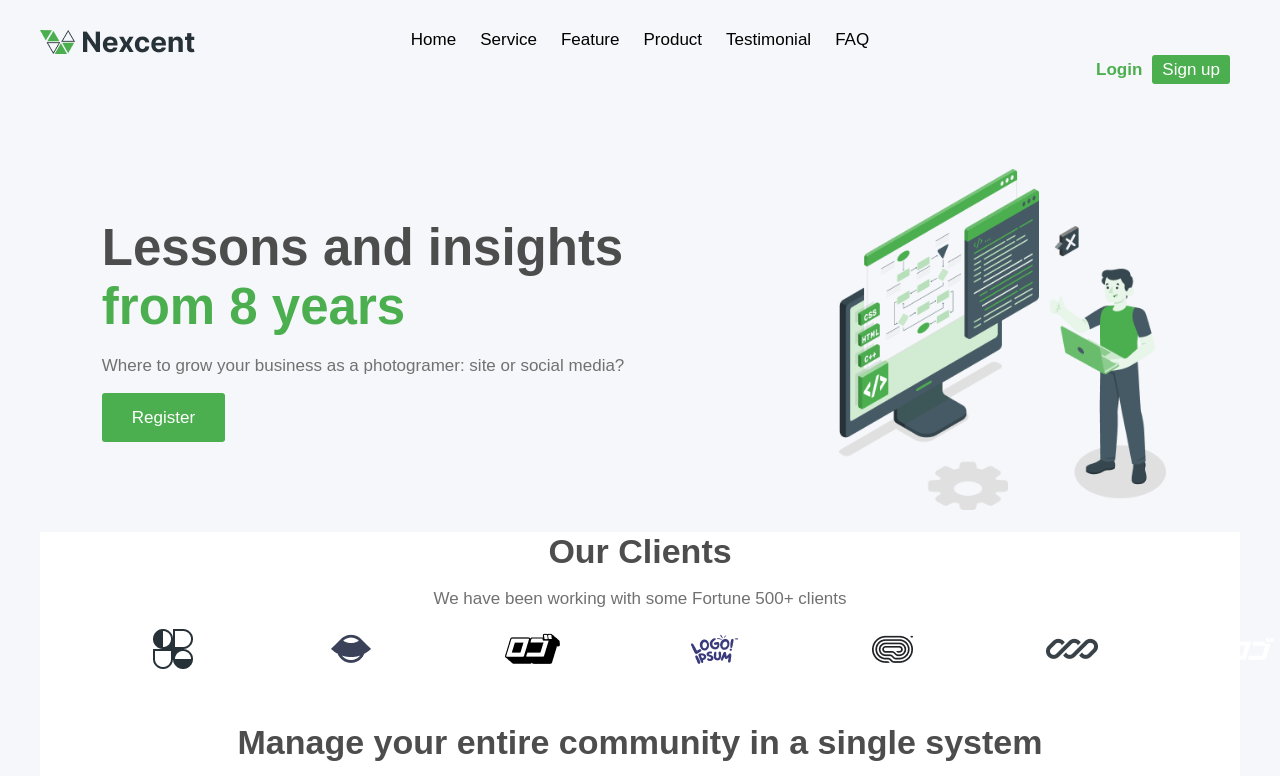
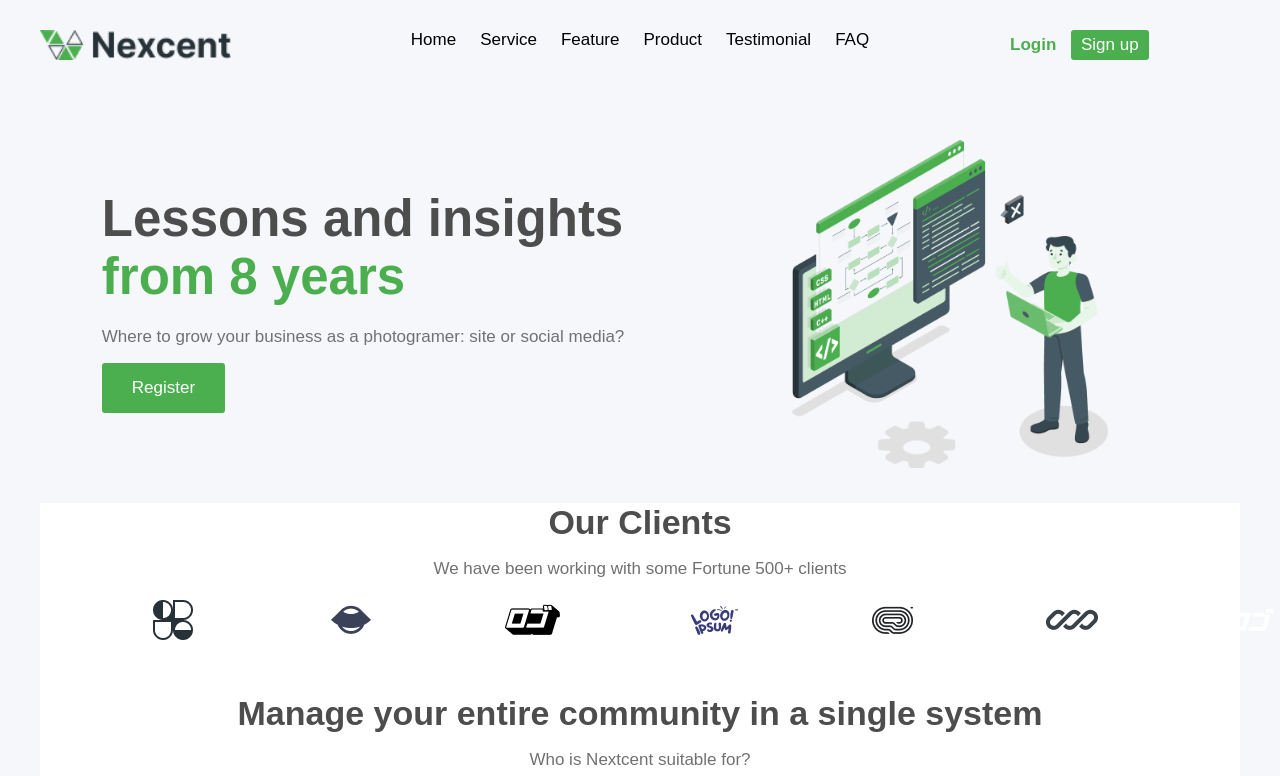
Before and after one commit to cjime200611-cell/clase-9-practica-figma, a website: page index.html in a window 1280 px wide. Shown: the top 776 px of the page. Drawn offline with Linux system fonts and the light colour scheme.

Commit message:
4ta Actualización

```diff
--- a/sass/partials/_community.scss
+++ b/sass/partials/_community.scss
@@ -1,7 +1,5 @@
 .community-content {
-    // width: 55%;
     text-align: center;
-    align-items: center;
 }
 
 .community-card {
--- a/sass/partials/_header.scss
+++ b/sass/partials/_header.scss
@@ -1,19 +1,18 @@
 // Header
 #header {
     margin: 30px 0px;
-    position: relative;
+    display: flex;
 }
 
 #nav {
+    width: 60%;
     display: flex;
     justify-content: center;
     gap: 24px;
 }
 
 #button {
-    display: flex;
-    justify-content: flex-end;
-    padding: 5px 10px;
+    width: 20%;
 }
 
 #sign-btn {
@@ -40,6 +39,6 @@
 }
 
 #logo {
-    position: absolute;
-    left: 0;
+    display: flex;
+    width: 20%;
 }
--- a/sass/partials/_marketing.scss
+++ b/sass/partials/_marketing.scss
@@ -1,6 +1,7 @@
 .marketing-content {
     text-align: center;
     margin-top: 20px;
+    margin-bottom: 40px;
 }
 
 .marketing-img {
--- a/sass/partials/_new-service.scss
+++ b/sass/partials/_new-service.scss
@@ -3,7 +3,7 @@
 }
 
 .new-service-content {
-    width: 55%;
+    width: 50%;
     float: left;
     margin-left: 4%;
     margin-top: 100px;
@@ -12,10 +12,10 @@
 }
 
 .new-service-img {
-    width: 40%;
+    width: 45%;
     float: left;
     img {
-        width: 70%;
+        width: 60%;
         margin-left: 20%;
         margin-top: 50px;
     }
```
Also changed, not shown: public/css/styles.css, 1 other file.
